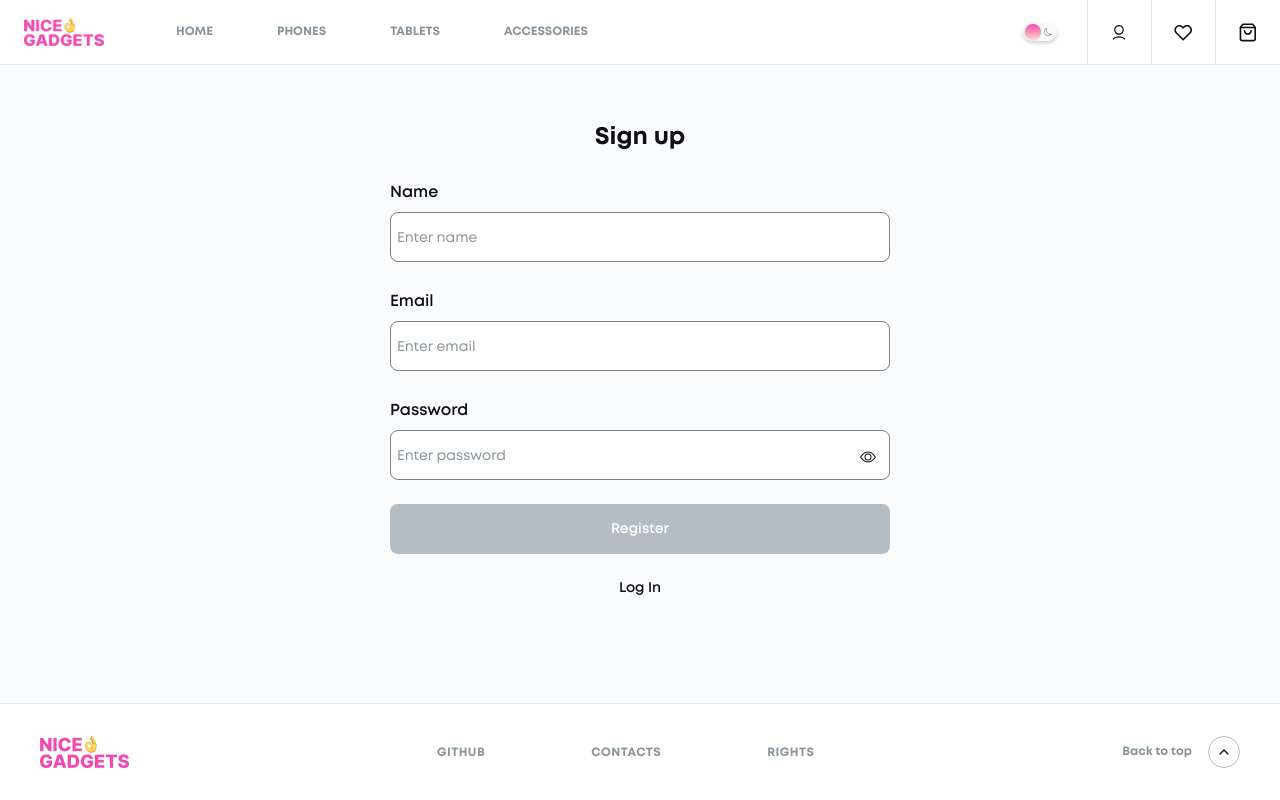
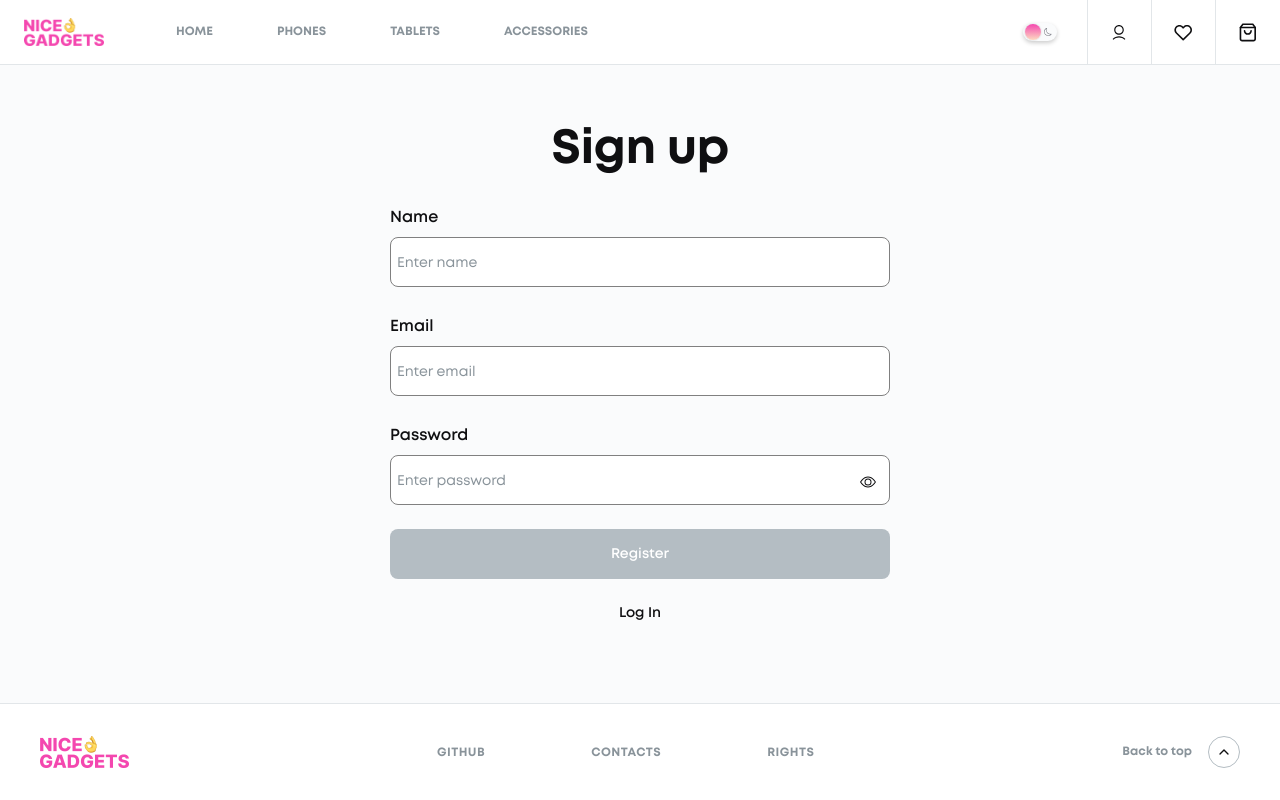
Before and after one commit to fe-may23-bugs-and-hugs/nice-gadgets-fe, a React (Create React App) app: page /auth/signUp in a window 1280 px wide. Built offline with nearby package versions, Linux system fonts and the light colour scheme.

Commit message:
dark theme

```diff
--- a/src/module/LoginPage/components/Form.styled.tsx
+++ b/src/module/LoginPage/components/Form.styled.tsx
@@ -1,6 +1,7 @@
 import { styled } from 'styled-components';
 import { onTablet } from '../../shared/Mixins';
 import { Link } from 'react-router-dom';
+import { DarkTheme } from '../../../types/DarkTheme';
 
 export const SectionWrapper = styled.div`
   margin-top: 57px;
@@ -14,6 +15,19 @@ export const SectionWrapper = styled.div`
   font-weight: ${({ theme }) => theme.fonts.weightRegular};
   font-style: normal;
   line-height: ${({ theme }) => theme.fonts.lineHeightXl};
+`;
+
+export const Title = styled.h1<DarkTheme>`
+  font-family: Mont;
+  font-size: ${({ theme }) => theme.fonts.sizeXxxl};
+  font-weight: ${({ theme }) => theme.fonts.weightBold};
+  line-height: ${({ theme }) => theme.fonts.lineHeightXxxl};
+  letter-spacing: -0.48px;
+
+  color: ${({ isDarkTheme }) =>
+    isDarkTheme
+      ? ({ theme }) => theme.darkThemeColors.white
+      : ({ theme }) => theme.colors.grayPrimary};
 `;
 
 export const FormWrapper = styled.div`
@@ -83,8 +97,11 @@ export const SubmitButton = styled.button`
   }
 `;
 
-export const Label = styled.label`
-  color: ${(props) => props.theme.colors.grayPrimary};
+export const Label = styled.label<DarkTheme>`
+  color: ${({ isDarkTheme }) =>
+    isDarkTheme
+      ? ({ theme }) => theme.darkThemeColors.white
+      : ({ theme }) => theme.colors.grayPrimary};
 `;
 
 export const Input = styled.input`
@@ -105,9 +122,14 @@ export const Input = styled.input`
   }
 `;
 
-export const FormLink = styled(Link)`
+export const FormLink = styled(Link) <DarkTheme>`
   font-size: ${({ theme }) => theme.fonts.sizeXs};
   line-height: ${({ theme }) => theme.fonts.lineHeightM};
+
+  color: ${({ isDarkTheme }) =>
+    isDarkTheme
+      ? ({ theme }) => theme.darkThemeColors.white
+      : ({ theme }) => theme.colors.grayPrimary};
 
   &:hover {
     color: ${(props) => props.theme.colors.graySecondary};
--- a/src/module/LoginPage/components/LoginForm/LoginForm.tsx
+++ b/src/module/LoginPage/components/LoginForm/LoginForm.tsx
@@ -12,6 +12,7 @@ import {
   ToggleButton,
   IconWrapper,
   EyeWrapper,
+  Title,
 } from '../Form.styled';
 import { useForm } from 'react-hook-form';
 import { LoginTypes } from '../../../../types/Login';
@@ -19,11 +20,13 @@ import { AuthContext } from '../../../../context/authContext';
 import { Navigate } from 'react-router-dom';
 import Notiflix from 'notiflix';
 import { Icon, IconSprite } from '../../../shared';
+import { useTheme } from '../../../../context';
 
 export const LoginForm: React.FC = () => {
   const [showPassword, setShowPassword] = useState(false);
   const { onSendLogin, isAuth, loginError, onResetErrors } =
     useContext(AuthContext);
+  const { isDarkTheme } = useTheme() || { isDarkTheme: false };
 
   const {
     register,
@@ -89,11 +92,11 @@ export const LoginForm: React.FC = () => {
   return (
     <SectionWrapper>
       <FormWrapper>
-        <h2> Log In</h2>
+        <Title isDarkTheme={isDarkTheme}>Log In</Title>
 
         <Form onSubmit={handleSubmit(onHandleSubmit)}>
           <InputWrapper>
-            <Label htmlFor="email">Email</Label>
+            <Label isDarkTheme={isDarkTheme} htmlFor="email">Email</Label>
             <Input
               type="email"
               id="email"
@@ -112,7 +115,7 @@ export const LoginForm: React.FC = () => {
             )}
           </InputWrapper>
           <InputWrapper>
-            <Label htmlFor="password">Password</Label>
+            <Label isDarkTheme={isDarkTheme} htmlFor="password">Password</Label>
             <EyeWrapper>
               <Input
                 type={showPassword ? 'text' : 'password'}
@@ -146,7 +149,7 @@ export const LoginForm: React.FC = () => {
             Log In
           </SubmitButton>
         </Form>
-        <FormLink to="/auth/signUp">Sign Up</FormLink>
+        <FormLink isDarkTheme={isDarkTheme} to="/auth/signUp">Sign Up</FormLink>
       </FormWrapper>
     </SectionWrapper>
   );
--- a/src/module/LoginPage/components/RegistrationForm/RegistrationForm.tsx
+++ b/src/module/LoginPage/components/RegistrationForm/RegistrationForm.tsx
@@ -11,11 +11,12 @@ import {
   Label,
   SectionWrapper,
   SubmitButton,
+  Title,
   ToggleButton,
 } from '../Form.styled';
 import { useForm } from 'react-hook-form';
 import { RegisterData } from '../../../../types/Register';
-import { AuthContext } from '../../../../context';
+import { AuthContext, useTheme } from '../../../../context';
 import { Navigate } from 'react-router-dom';
 import Notiflix from 'notiflix';
 import { Icon, IconSprite } from '../../../shared';
@@ -24,6 +25,7 @@ export const RegistrationForm: React.FC = () => {
   const [showPassword, setShowPassword] = useState(false);
   const { onRegisterUser, isAuth, registrError, onResetErrors } =
     useContext(AuthContext);
+  const { isDarkTheme } = useTheme() || { isDarkTheme: false };
 
   const {
     register,
@@ -94,10 +96,10 @@ export const RegistrationForm: React.FC = () => {
   return (
     <SectionWrapper>
       <FormWrapper>
-        <h2> Sign up</h2>
+        <Title isDarkTheme={isDarkTheme}>Sign up</Title>
         <Form onSubmit={handleSubmit(onHandleSubmit)}>
           <InputWrapper>
-            <Label htmlFor="name">Name</Label>
+            <Label isDarkTheme={isDarkTheme} htmlFor="name">Name</Label>
             <Input
               {...register('fullName', {
                 required: 'Please,write your name',
@@ -117,7 +119,7 @@ export const RegistrationForm: React.FC = () => {
             )}
           </InputWrapper>
           <InputWrapper>
-            <Label htmlFor="email">Email</Label>
+            <Label isDarkTheme={isDarkTheme} htmlFor="email">Email</Label>
             <Input
               {...register('email', {
                 required: 'Please, write your email',
@@ -134,7 +136,7 @@ export const RegistrationForm: React.FC = () => {
             />
           </InputWrapper>
           <InputWrapper>
-            <Label htmlFor="password">Password</Label>
+            <Label isDarkTheme={isDarkTheme} htmlFor="password">Password</Label>
             <Input
               {...register('password', {
                 required: 'Please,write your password',
@@ -167,7 +169,7 @@ export const RegistrationForm: React.FC = () => {
             Register
           </SubmitButton>
         </Form>
-        <FormLink to="/auth/logIn">Log In</FormLink>
+        <FormLink isDarkTheme={isDarkTheme} to="/auth/logIn">Log In</FormLink>
       </FormWrapper>
     </SectionWrapper>
   );
```
